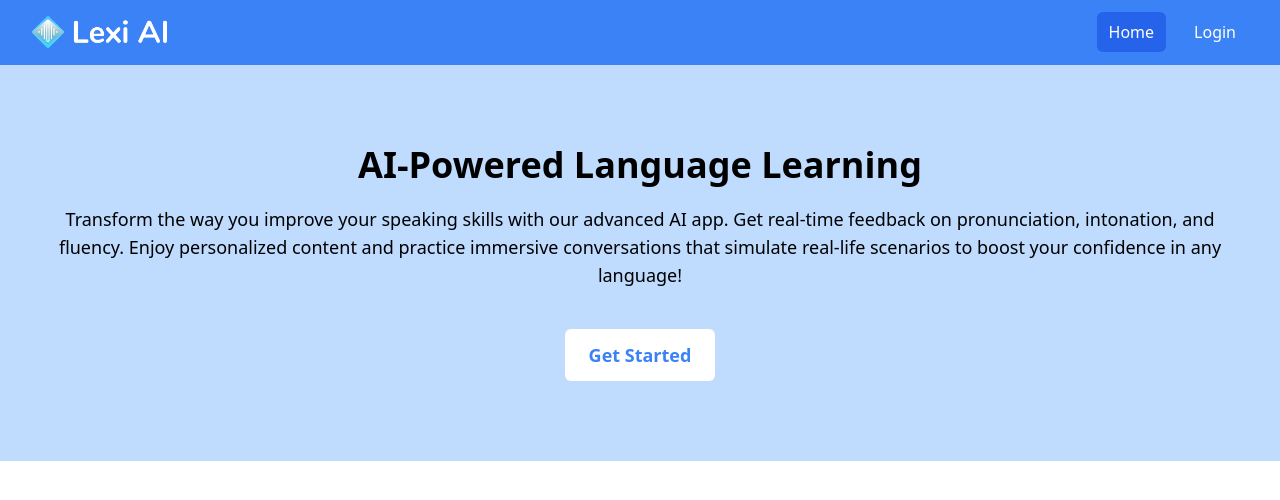
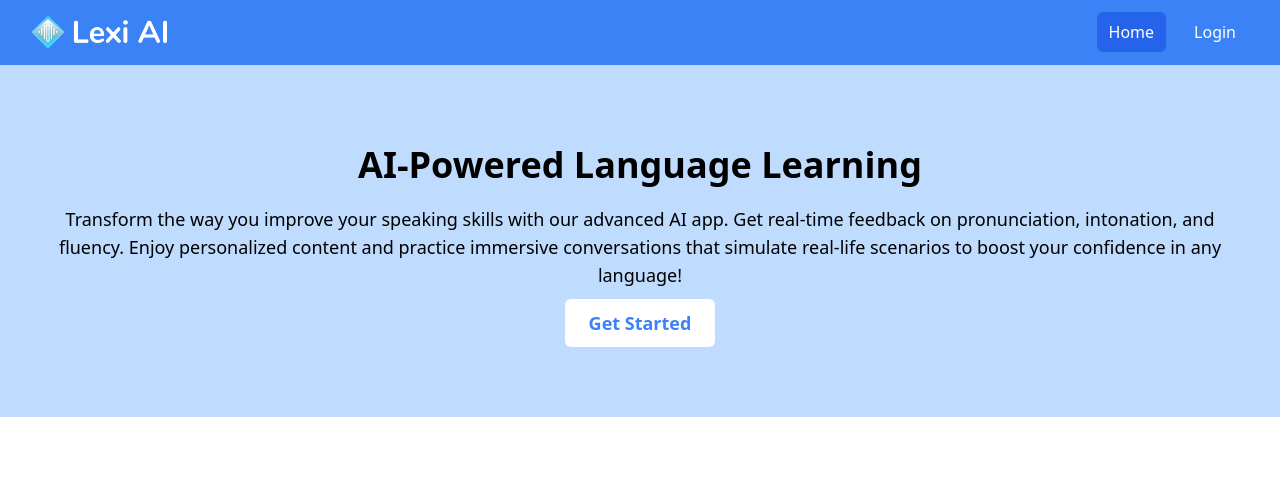
Before and after one commit to hdcola/lexiai, a Vue app: page / in a window 1280 px wide. Shown: the top 500 px of the page. Built offline with nearby package versions, Linux system fonts and the light colour scheme; the HTML template or start-up script is replaced by a standard one.

Commit message:
Updated button on Homepage t5o link to login page

```diff
--- a/src/views/HomeView.vue
+++ b/src/views/HomeView.vue
@@ -16,11 +16,8 @@
           <p class="my-5 text-lg">
             Transform the way you improve your speaking skills with our advanced AI app. Get real-time feedback on pronunciation, intonation, and fluency. Enjoy personalized content and practice immersive conversations that simulate real-life scenarios to boost your confidence in any language!
           </p>
-          <button
-            class="mt-5 px-6 py-3 text-lg font-semibold text-blue-500 bg-white rounded-md hover:bg-gray-100"
-          >
-            Get Started
-          </button>
+          <RouterLink to="/login"
+          class="mt-5 px-6 py-3 text-lg font-semibold text-blue-500 bg-white rounded-md hover:bg-gray-100">Get Started</RouterLink>
         </div>
       </div>
     </section>
```
